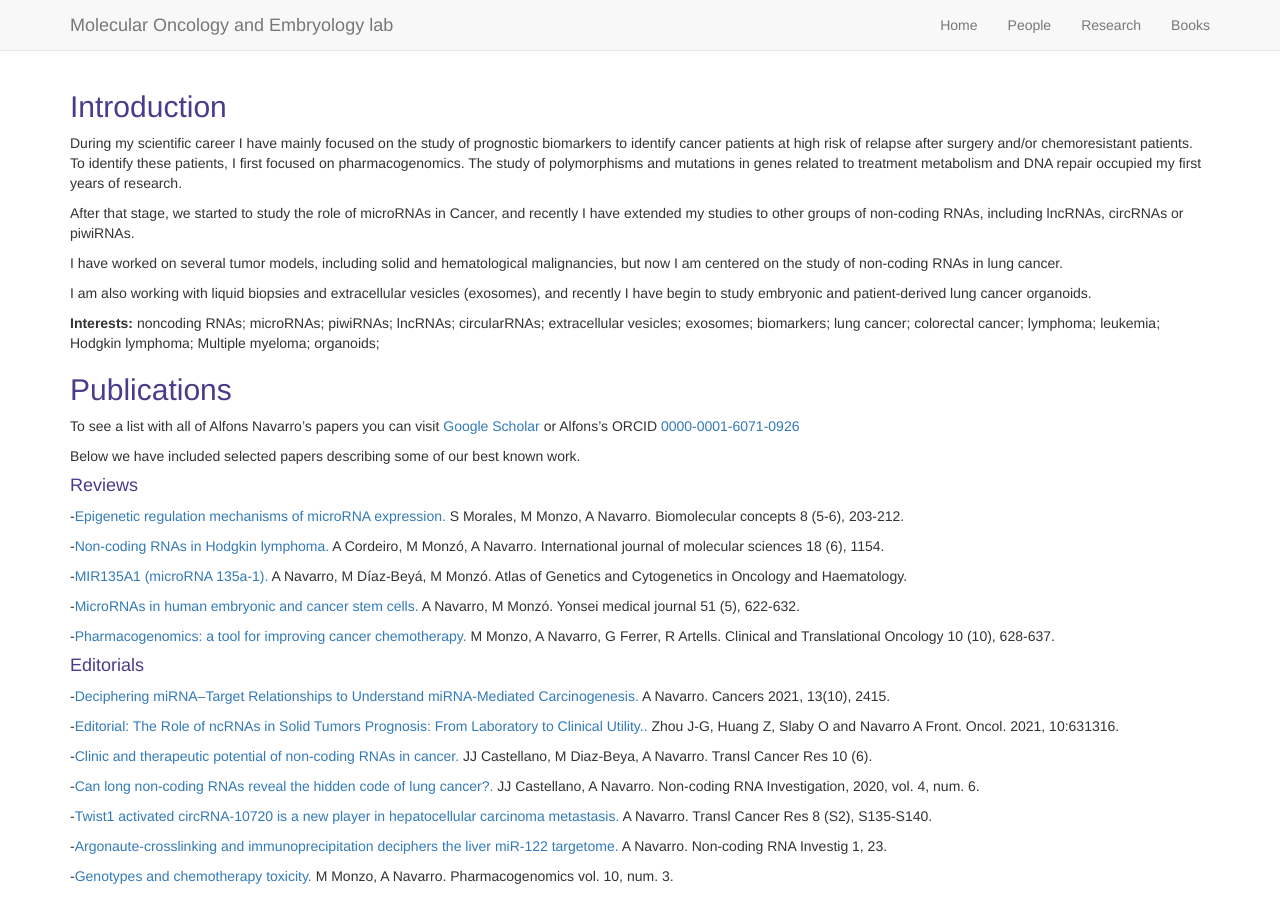
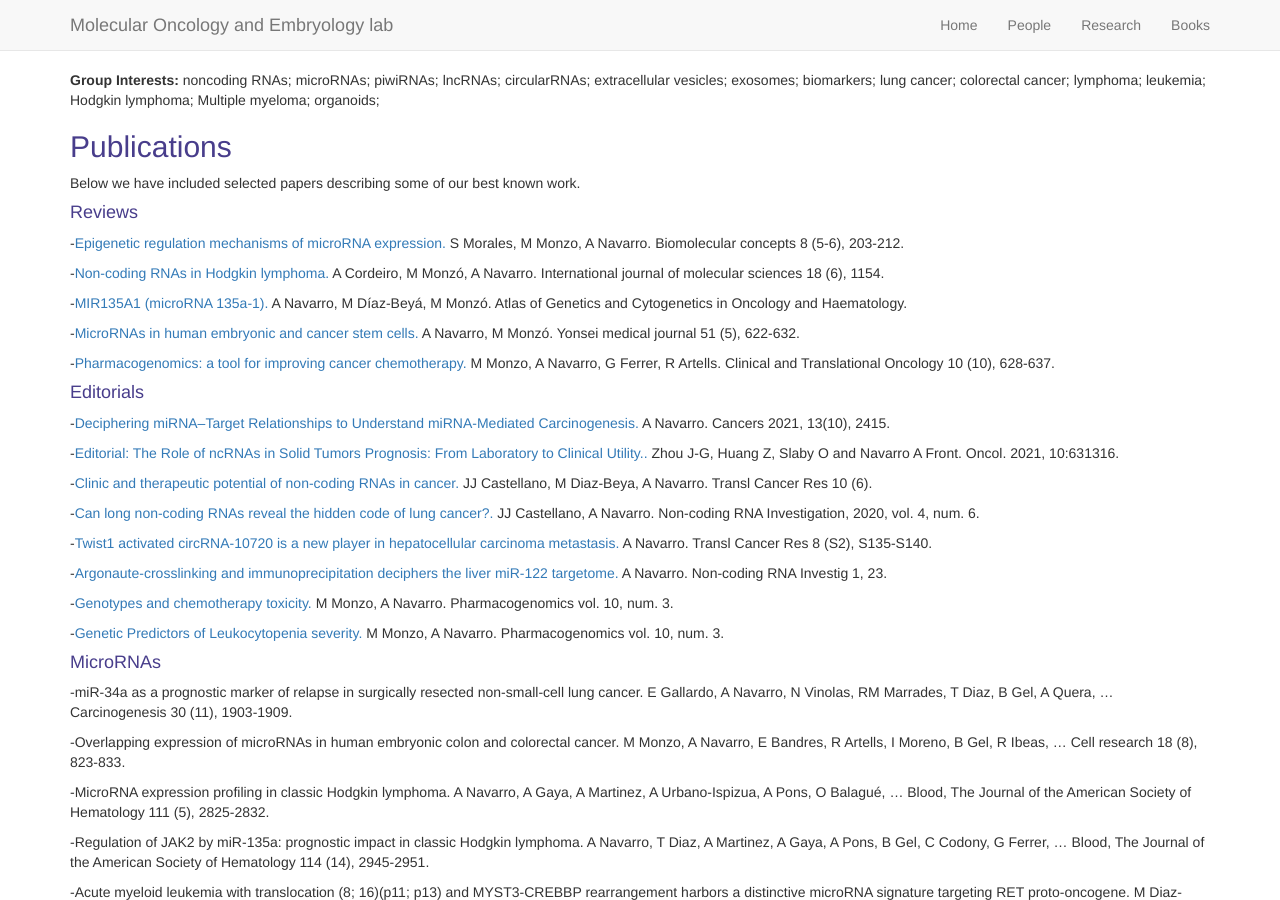
Before and after one commit to AlfonsNavarro/lab, a Jekyll site: the page built from pages/research.md, in a window 1280 px wide and 900 px high. Built offline with Jekyll 4.4.1, drawn with Linux system fonts in a browser that asks for light colours; nearby versions of some CDN libraries.

```diff
--- a/pages/research.md
+++ b/pages/research.md
@@ -3,25 +3,9 @@ layout: template1
 title: Research
 ---
 
-## Introduction
-
-During my scientific career I have mainly focused on the study of prognostic biomarkers to identify cancer patients at high risk of relapse after surgery and/or chemoresistant patients. To identify these patients, I first focused on pharmacogenomics. The study of polymorphisms and mutations in genes related to treatment metabolism and DNA repair occupied my first years of research.
-
-After that stage, we started to study the role of microRNAs in Cancer, and recently I have extended my studies to other groups of non-coding RNAs, including lncRNAs, circRNAs or piwiRNAs.
-
-I have worked on several tumor models, including solid and hematological malignancies, but now I am centered on the study of non-coding RNAs in lung cancer.
-
-I am also working with liquid biopsies and extracellular vesicles (exosomes), and recently I have begin to study embryonic and patient-derived lung cancer organoids.
-
-
-**Interests:** noncoding RNAs; microRNAs; piwiRNAs; lncRNAs; circularRNAs; extracellular vesicles; exosomes; biomarkers; lung cancer; colorectal cancer; lymphoma; leukemia; Hodgkin lymphoma; Multiple myeloma; organoids;
+**Group Interests:** noncoding RNAs; microRNAs; piwiRNAs; lncRNAs; circularRNAs; extracellular vesicles; exosomes; biomarkers; lung cancer; colorectal cancer; lymphoma; leukemia; Hodgkin lymphoma; Multiple myeloma; organoids;
 
 ## Publications
-
-
-To see a list with all of Alfons Navarro's papers you can visit
-[Google Scholar](https://scholar.google.es/citations?user=xF42u88AAAAJ&hl=en) or
-Alfons's ORCID [0000-0001-6071-0926](https://orcid.org/0000-0001-6071-0926)
 
 Below we have included selected papers describing some of our best known work.
 
```
Also changed, not shown: pages/grants.md (added, +18 -0 lines), pages/people.md (+1 -1 lines), assets/logos/ministeri.jpg (added), 2 other files.
